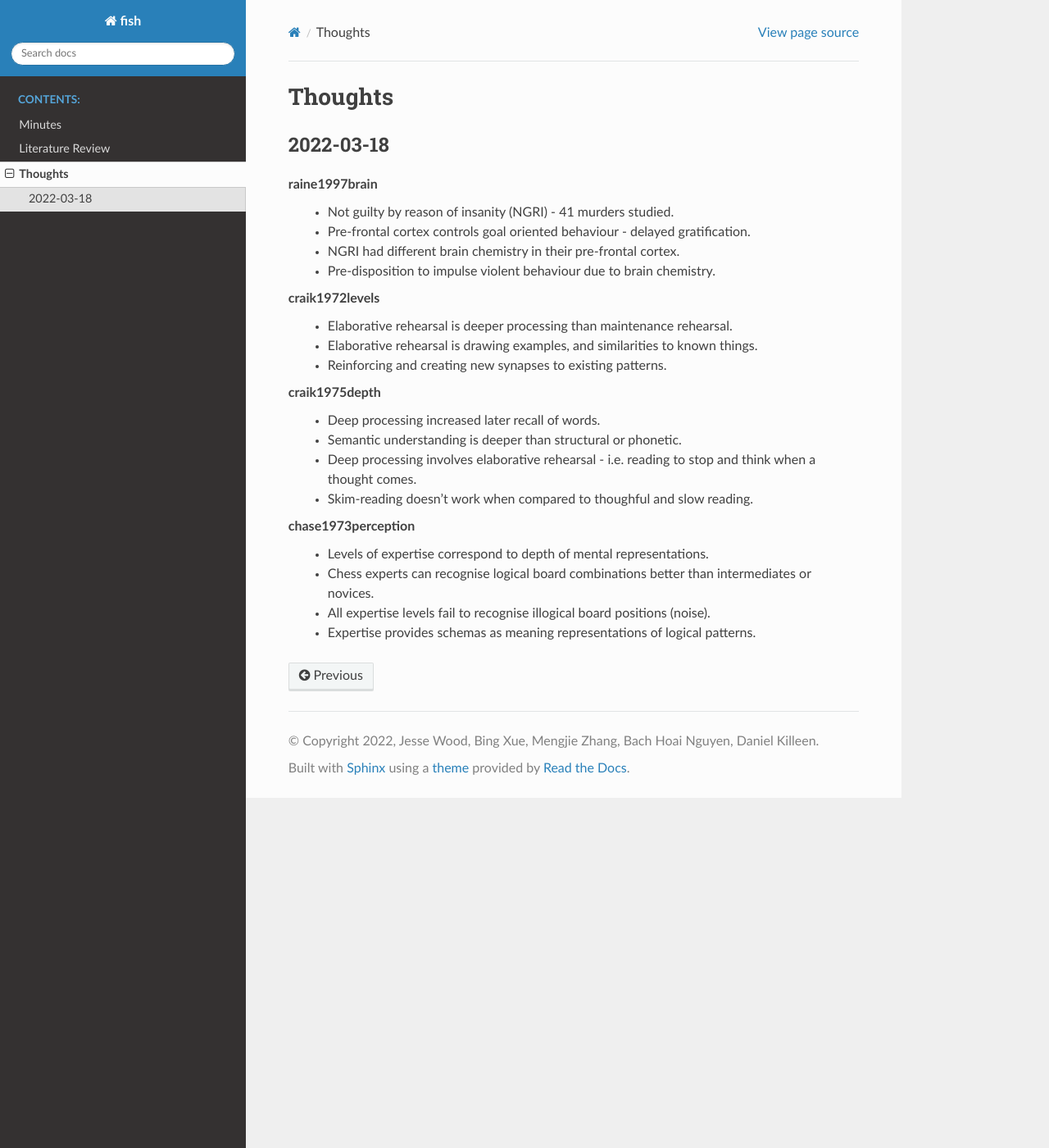
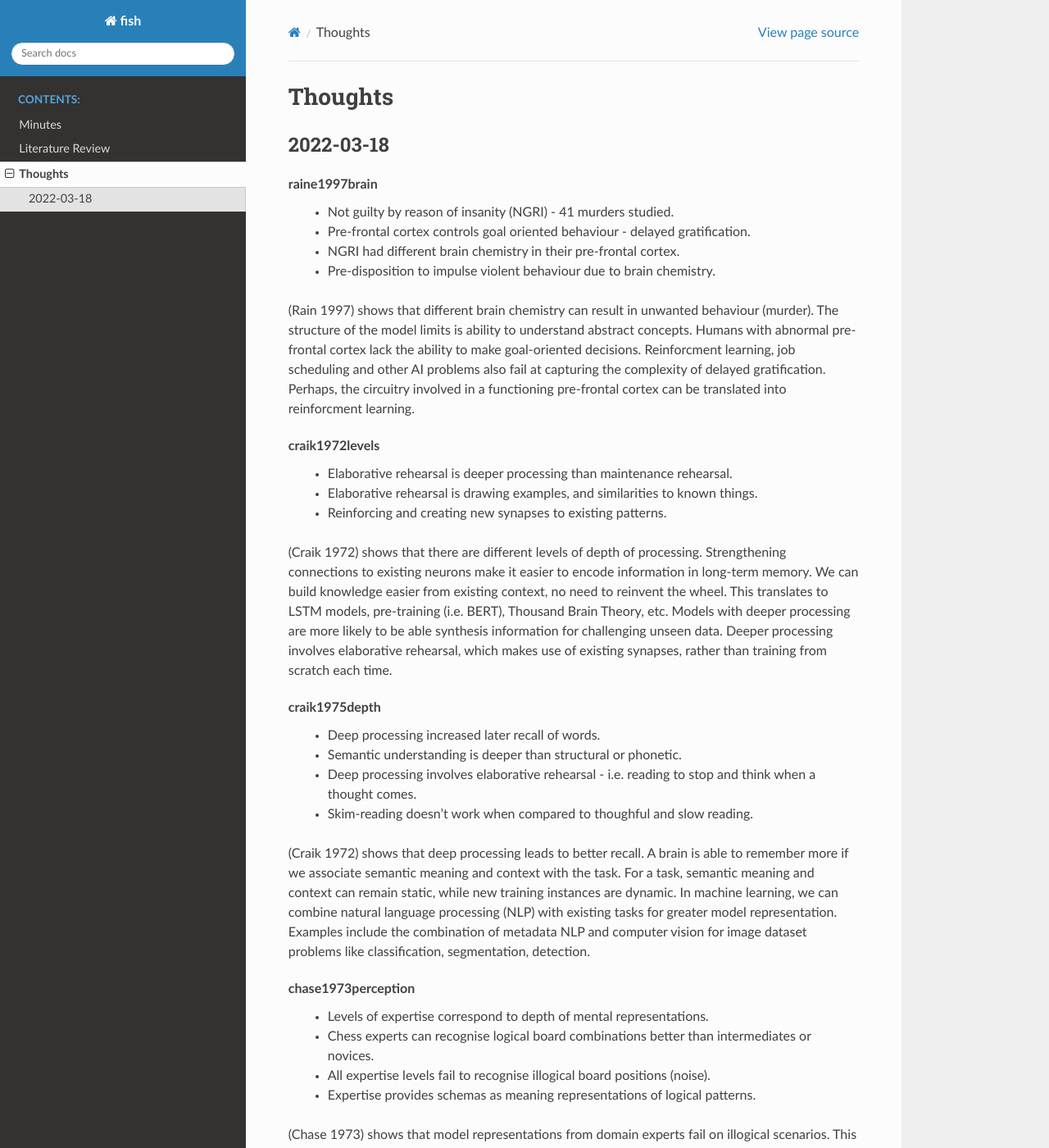
Before and after one commit to woodRock/fishy-business, a Sphinx documentation site: the page built from docs/source/thoughts.rst, in a window 1280 px wide and 1400 px high. Shown: the whole window at 82% size. Built offline with Sphinx 7.4.7 and the Read the Docs theme 2.0.0, drawn with Linux system fonts in a browser that asks for light colours; some of the changed text lies outside the part shown.

Commit message:
Thoughts

```diff
--- a/docs/source/thoughts.rst
+++ b/docs/source/thoughts.rst
@@ -10,10 +10,23 @@ raine1997brain
     * NGRI had different brain chemistry in their pre-frontal cortex.
     * Pre-disposition to impulse violent behaviour due to brain chemistry.
 
+(Rain 1997) shows that different brain chemistry can result in unwanted behaviour (murder).
+The structure of the model limits is ability to understand abstract concepts.
+Humans with abnormal pre-frontal cortex lack the ability to make goal-oriented decisions.
+Reinforcment learning, job scheduling and other AI problems also fail at capturing the complexity of delayed gratification.
+Perhaps, the circuitry involved in a functioning pre-frontal cortex can be translated into reinforcment learning.
+
 craik1972levels
     * Elaborative rehearsal is deeper processing than maintenance rehearsal.
     * Elaborative rehearsal is drawing examples, and similarities to known things.
     * Reinforcing and creating new synapses to existing patterns.
+
+(Craik 1972) shows that there are different levels of depth of processing.
+Strengthening connections to existing neurons make it easier to encode information in long-term memory.
+We can build knowledge easier from existing context, no need to reinvent the wheel.
+This translates to LSTM models, pre-training (i.e. BERT), Thousand Brain Theory, etc.
+Models with deeper processing are more likely to be able synthesis information for challenging unseen data.
+Deeper processing involves elaborative rehearsal, which makes use of existing synapses, rather than training from scratch each time.
 
 craik1975depth
     * Deep processing increased later recall of words.
@@ -21,8 +34,19 @@ craik1975depth
     * Deep processing involves elaborative rehearsal - i.e. reading to stop and think when a thought comes.
     * Skim-reading doesn't work when compared to thoughful and slow reading.
 
+(Craik 1972) shows that deep processing leads to better recall.
+A brain is able to remember more if we associate semantic meaning and context with the task.
+For a task, semantic meaning and context can remain static, while new training instances are dynamic.
+In machine learning, we can combine natural language processing (NLP) with existing tasks for greater model representation.
+Examples include the combination of metadata NLP and computer vision for image dataset problems like classification, segmentation, detection.
+
 chase1973perception
     * Levels of expertise correspond to depth of mental representations.
     * Chess experts can recognise logical board combinations better than intermediates or novices.
     * All expertise levels fail to recognise illogical board positions (noise).
     * Expertise provides schemas as meaning representations of logical patterns.
+
+(Chase 1973) shows that model representations from domain experts fail on illogical scenarios.
+This work shows that the human brain cannot generalize on noise.
+The analogy provides a concrete example of intelligence in humans that also translates to artificaical intelligence.
+This is a limitation of existing machine learning models, they struggle to perform well on unseen data.
```
